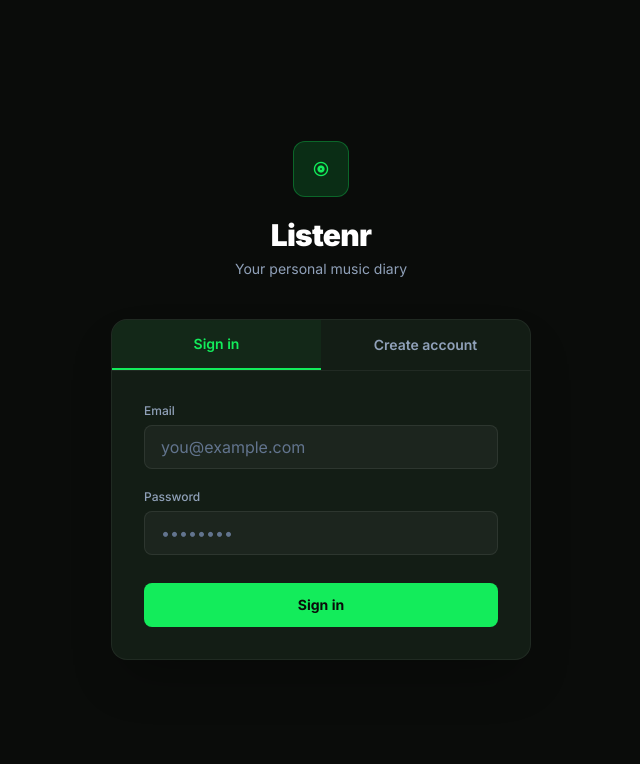
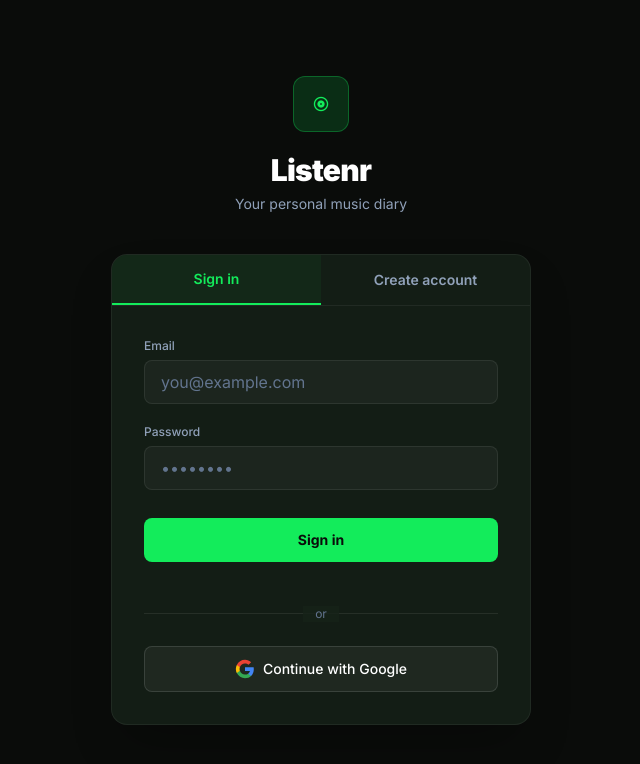
Before and after one commit to thesarfo/listenr, a React (Vite) app in the folder fe/: page / in a window 1280 px wide. Both pictures are taken after a click on the button "Get started". Shown: the top 764 px of the page, without its empty margins (319-959 px from the left). Built offline with nearby package versions, Linux system fonts and the light colour scheme; no server answers.

Commit message:
feat: implement oauth

```diff
--- a/fe/src/api/client.ts
+++ b/fe/src/api/client.ts
@@ -44,6 +44,8 @@ export const auth = {
       body: JSON.stringify(data),
     }),
   me: () => request<{ id: string; username: string; email: string; avatar_url?: string; bio?: string }>('/auth/me'),
+  /** Full URL to initiate Google OAuth (redirects to Google, then back to callback). */
+  googleAuthUrl: () => `${API_BASE}${API_PREFIX}/auth/google`,
 };
 
 // Albums
--- a/fe/src/context/AuthContext.tsx
+++ b/fe/src/context/AuthContext.tsx
@@ -16,6 +16,7 @@ interface AuthContextValue {
   isLoading: boolean;
   login: (email: string, password: string) => Promise<void>;
   register: (username: string, email: string, password: string) => Promise<void>;
+  loginWithToken: (accessToken: string) => Promise<void>;
   logout: () => void;
 }
 
@@ -67,6 +68,10 @@ export function AuthProvider({ children }: { children: React.ReactNode }) {
     await loadUser(access_token);
   }, [loadUser]);
 
+  const loginWithToken = useCallback(async (accessToken: string) => {
+    await loadUser(accessToken);
+  }, [loadUser]);
+
   const logout = useCallback(() => {
     localStorage.removeItem(TOKEN_KEY);
     setToken(null);
@@ -75,7 +80,7 @@ export function AuthProvider({ children }: { children: React.ReactNode }) {
   }, []);
 
   return (
-    <AuthContext.Provider value={{ user, token, isLoading, login, register, logout }}>
+    <AuthContext.Provider value={{ user, token, isLoading, login, register, loginWithToken, logout }}>
       {children}
     </AuthContext.Provider>
   );
--- a/fe/src/pages/Login.tsx
+++ b/fe/src/pages/Login.tsx
@@ -1,19 +1,39 @@
-import React, { useState } from 'react';
+import React, { useState, useEffect } from 'react';
 import { View } from '../types';
 import { useAuth } from '../context/AuthContext';
+import { auth as apiAuth } from '../api/client';
 
 interface LoginProps {
   onNavigate: (view: View) => void;
 }
 
 const Login: React.FC<LoginProps> = ({ onNavigate }) => {
-  const { login, register } = useAuth();
+  const { login, register, loginWithToken } = useAuth();
   const [mode, setMode] = useState<'login' | 'register'>('login');
   const [username, setUsername] = useState('');
   const [email, setEmail] = useState('');
   const [password, setPassword] = useState('');
   const [error, setError] = useState('');
   const [loading, setLoading] = useState(false);
+
+  useEffect(() => {
+    const params = new URLSearchParams(window.location.search);
+    const token = params.get('token');
+    const err = params.get('error');
+    if (token) {
+      loginWithToken(token).then(() => {
+        window.history.replaceState({}, '', '/login');
+        onNavigate('home');
+      }).catch(() => setError('Failed to complete sign-in'));
+    } else if (err) {
+      const msg = err === 'token_exchange_failed' ? 'Sign-in was interrupted. Please try again.'
+        : err === 'userinfo_failed' ? 'Could not load your profile.'
+        : err === 'missing_profile' ? 'Google did not provide email.'
+        : decodeURIComponent(err);
+      setError(msg);
+      window.history.replaceState({}, '', '/login');
+    }
+  }, [loginWithToken, onNavigate]);
 
   const handleSubmit = async (e: React.FormEvent) => {
     e.preventDefault();
@@ -123,6 +143,28 @@ const Login: React.FC<LoginProps> = ({ onNavigate }) => {
             >
               {loading ? '...' : mode === 'login' ? 'Sign in' : 'Create account'}
             </button>
+
+            <div className="relative my-6">
+              <div className="absolute inset-0 flex items-center">
+                <div className="w-full border-t border-white/[0.08]" />
+              </div>
+              <div className="relative flex justify-center text-xs">
+                <span className="bg-surface-dark/80 px-3 text-slate-500">or</span>
+              </div>
+            </div>
+
+            <a
+              href={apiAuth.googleAuthUrl()}
+              className="flex items-center justify-center gap-2 w-full py-3 bg-white/5 hover:bg-white/10 border border-white/[0.12] rounded-lg text-sm font-medium text-white transition-colors"
+            >
+              <svg className="w-5 h-5" viewBox="0 0 24 24">
+                <path fill="#4285F4" d="M22.56 12.25c0-.78-.07-1.53-.2-2.25H12v4.26h5.92c-.26 1.37-1.04 2.53-2.21 3.31v2.77h3.57c2.08-1.92 3.28-4.74 3.28-8.09z"/>
+                <path fill="#34A853" d="M12 23c2.97 0 5.46-.98 7.28-2.66l-3.57-2.77c-.98.66-2.23 1.06-3.71 1.06-2.86 0-5.29-1.93-6.16-4.53H2.18v2.84C3.99 20.53 7.7 23 12 23z"/>
+                <path fill="#FBBC05" d="M5.84 14.09c-.22-.66-.35-1.36-.35-2.09s.13-1.43.35-2.09V7.07H2.18C1.43 8.55 1 10.22 1 12s.43 3.45 1.18 4.93l2.85-2.22.81-.62z"/>
+                <path fill="#EA4335" d="M12 5.38c1.62 0 3.06.56 4.21 1.64l3.15-3.15C17.45 2.09 14.97 1 12 1 7.7 1 3.99 3.47 2.18 7.07l3.66 2.84c.87-2.6 3.3-4.53 6.16-4.53z"/>
+              </svg>
+              Continue with Google
+            </a>
           </form>
         </div>
       </div>
```
